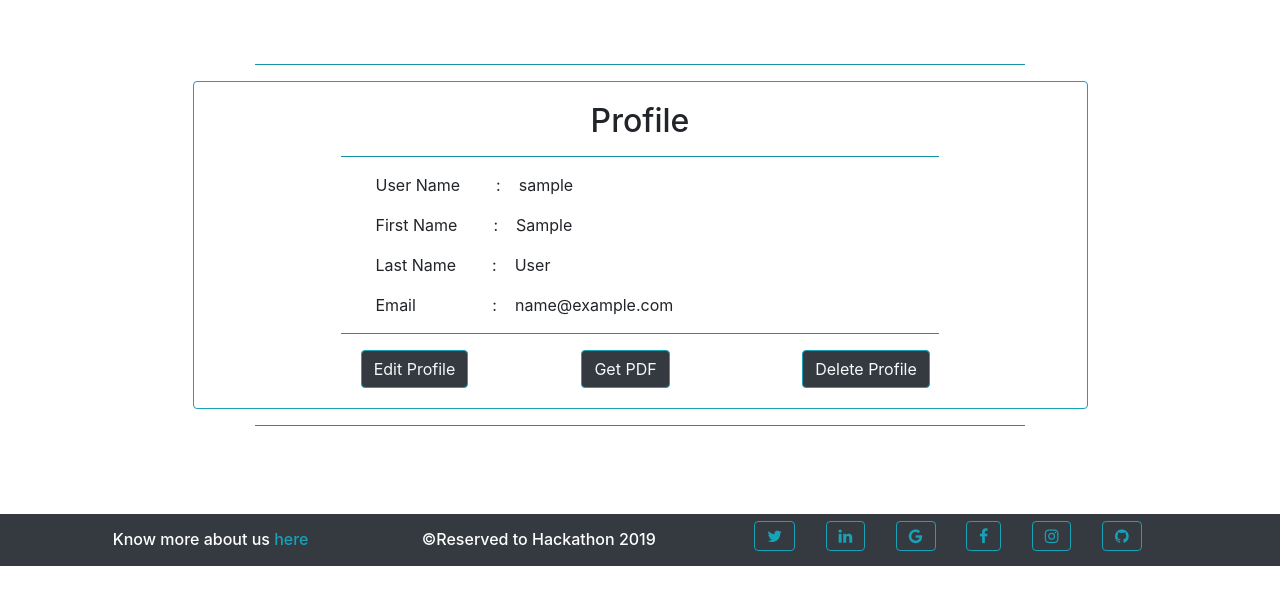
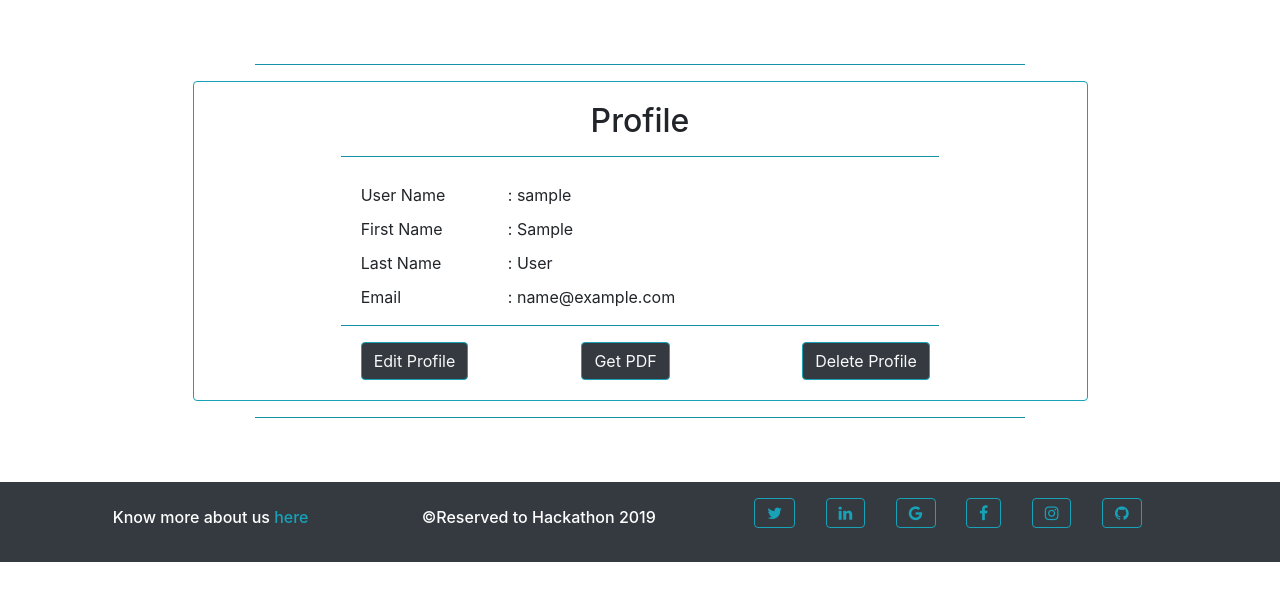
Before and after one commit to alisha21puja/Hackathon1, a Django app: page /Organizer/profile in a window 1280 px wide. Shown: the part 96-701 px from the top of the page. Run offline with Django 3.2, Linux system fonts and the light colour scheme; the visitor is signed in with stand-in values (Sample User, id 1); some libraries are stand-ins or nearby versions.

Commit message:
edited profile

```diff
--- a/Organizer/templates/navbar.html
+++ b/Organizer/templates/navbar.html
@@ -93,22 +93,22 @@
         </p>
       </div>
       <div class="col-md-5">
-        <a class="btn btn-twitter" href="">
+              <a class="btn btn-twitter" href="" style="padding-top: 15px">
           <button type="button" class=" fa fa-twitter btn btn-outline-info"></button>
         </a>
-        <a class="btn  btn-linkedin" href="">
+        <a class="btn  btn-linkedin" href="" style="padding-top: 15px">
           <button type="button" class=" fa fa-linkedin btn btn-outline-info"></button>
         </a>
-        <a class="btn btn-google" href="">
+        <a class="btn btn-google" href="" style="padding-top: 15px">
           <button type="button" class="fa fa-google btn btn-outline-info"></button>
         </a>
-        <a class="btn btn-facebook" href="">
+        <a class="btn btn-facebook" href="" style="padding-top: 15px">
           <button type="button" class="fa fa-facebook btn btn-outline-info"></button>
         </a>
-        <a class="btn btn-instagram" href="">
+        <a class="btn btn-instagram" href="" style="padding-top: 15px">
           <button type="button" class="fa fa-instagram btn btn-outline-info"></button>
         </a>
-        <a class="btn btn-github" href="">
+        <a class="btn btn-github" href="" style="padding-top: 15px">
           <button type="button" class="fa fa-github btn btn-outline-info"></button>
         </a>
       </div>
--- a/Organizer/templates/profile.html
+++ b/Organizer/templates/profile.html
@@ -18,7 +18,11 @@
       <span aria-hidden="true">&times;</span>
     </button>
   </div> -->
-
+  <style>
+  p{
+    padding-top: 10px;
+  }
+  </style>
   <div class="container col-md-10">
     <div class="card border border-info ">
       <!--style="width: 18rem;">-->
@@ -26,19 +30,62 @@
         <h2 class="card-title text-center">Profile</h2>
         <hr class="bg-info col-md-8">
         <!-- <h6 class="card-subtitle mb-2 text-muted">Helps to organise event</h6> -->
-        <p class="card-text">
-          &nbsp;&nbsp;&nbsp;&nbsp;&nbsp;&nbsp;&nbsp;&nbsp;&nbsp;&nbsp;&nbsp;&nbsp;&nbsp;&nbsp;&nbsp;&nbsp;&nbsp;&nbsp;&nbsp;&nbsp;&nbsp;&nbsp;&nbsp;&nbsp;&nbsp;&nbsp;&nbsp;&nbsp;&nbsp;&nbsp;&nbsp;&nbsp;&nbsp;&nbsp;&nbsp;
-          User Name &nbsp;&nbsp;&nbsp;&nbsp;&nbsp;&nbsp;&nbsp;: &nbsp;&nbsp; {{ user }} </p>
-        <p class="card-text">
-          &nbsp;&nbsp;&nbsp;&nbsp;&nbsp;&nbsp;&nbsp;&nbsp;&nbsp;&nbsp;&nbsp;&nbsp;&nbsp;&nbsp;&nbsp;&nbsp;&nbsp;&nbsp;&nbsp;&nbsp;&nbsp;&nbsp;&nbsp;&nbsp;&nbsp;&nbsp;&nbsp;&nbsp;&nbsp;&nbsp;&nbsp;&nbsp;&nbsp;&nbsp;&nbsp;
-          First Name &nbsp;&nbsp;&nbsp;&nbsp;&nbsp;&nbsp;&nbsp;: &nbsp;&nbsp; {{ user.first_name }} </p>
-        <p class="card-text">
-          &nbsp;&nbsp;&nbsp;&nbsp;&nbsp;&nbsp;&nbsp;&nbsp;&nbsp;&nbsp;&nbsp;&nbsp;&nbsp;&nbsp;&nbsp;&nbsp;&nbsp;&nbsp;&nbsp;&nbsp;&nbsp;&nbsp;&nbsp;&nbsp;&nbsp;&nbsp;&nbsp;&nbsp;&nbsp;&nbsp;&nbsp;&nbsp;&nbsp;&nbsp;&nbsp;
-          Last Name &nbsp;&nbsp;&nbsp;&nbsp;&nbsp;&nbsp;&nbsp;: &nbsp;&nbsp; {{ user.last_name }} </p>
-        <p class="card-text">
-          &nbsp;&nbsp;&nbsp;&nbsp;&nbsp;&nbsp;&nbsp;&nbsp;&nbsp;&nbsp;&nbsp;&nbsp;&nbsp;&nbsp;&nbsp;&nbsp;&nbsp;&nbsp;&nbsp;&nbsp;&nbsp;&nbsp;&nbsp;&nbsp;&nbsp;&nbsp;&nbsp;&nbsp;&nbsp;&nbsp;&nbsp;&nbsp;&nbsp;&nbsp;&nbsp;
-          Email &nbsp;&nbsp;&nbsp;&nbsp;&nbsp;&nbsp;&nbsp;&nbsp;&nbsp;&nbsp;&nbsp;&nbsp;&nbsp;&nbsp;&nbsp;&nbsp;:
-          &nbsp;&nbsp; {{ user.email }} </p>
+        <div class="row">
+          <div class="col-md-2">
+          </div>
+          <div class="col-md-2">
+            <p class="card-text">
+              User Name
+            </p>
+          </div>
+          <div class="col-md-8">
+            <p class="card-text">
+              : {{ user }}
+            </p>
+          </div>
+        </div>
+        <div class="row">
+          <div class="col-md-2">
+          </div>
+          <div class="col-md-2">
+            <p class="card-text">
+              First Name
+            </p>
+          </div>
+          <div class="col-md-8">
+            <p class="card-text">
+              : {{ user.first_name }}
+            </p>
+          </div>
+        </div>
+        <div class="row">
+          <div class="col-md-2">
+          </div>
+          <div class="col-md-2">
+            <p class="card-text">
+              Last Name
+            </p>
+          </div>
+          <div class="col-md-8">
+            <p class="card-text">
+              : {{ user.last_name }}
+            </p>
+          </div>
+        </div>
+        <div class="row">
+          <div class="col-md-2">
+          </div>
+          <div class="col-md-2">
+            <p class="card-text">
+              Email
+            </p>
+          </div>
+          <div class="col-md-8">
+            <p class="card-text">
+              : {{ user.email }}
+            </p>
+          </div>
+        </div>
         <hr class="bg-info col-md-8">
         <div class="row">
           <div class="col-md-2"></div>
@@ -58,5 +105,5 @@
   </div>
   <hr class="bg-info col-md-8">
 </div>
-<br><br><br>
+<br><br>
 {% endblock %}
```
Also changed, not shown: Organizer/templates/organiser_index.html (+11 -6 lines).
